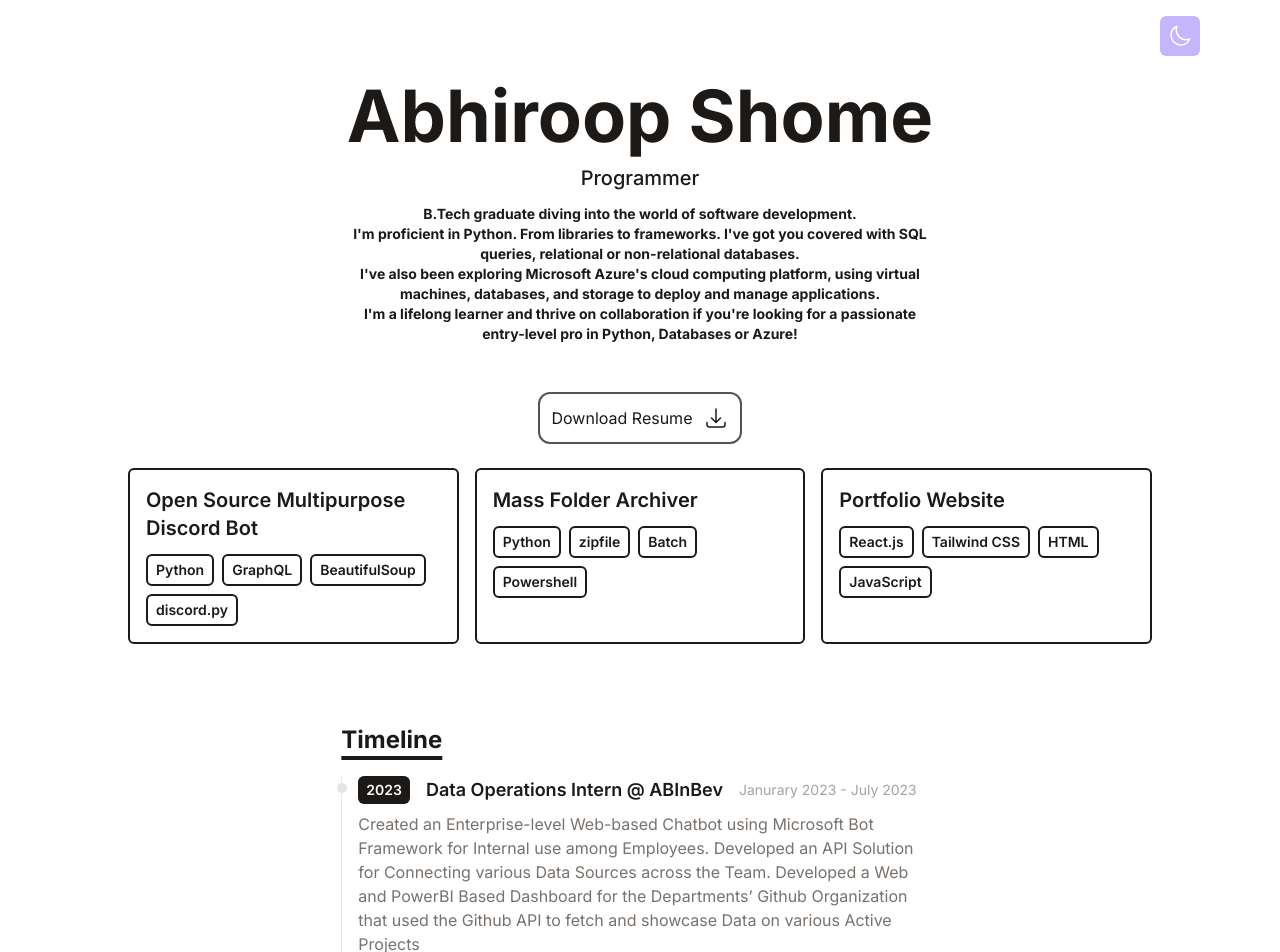
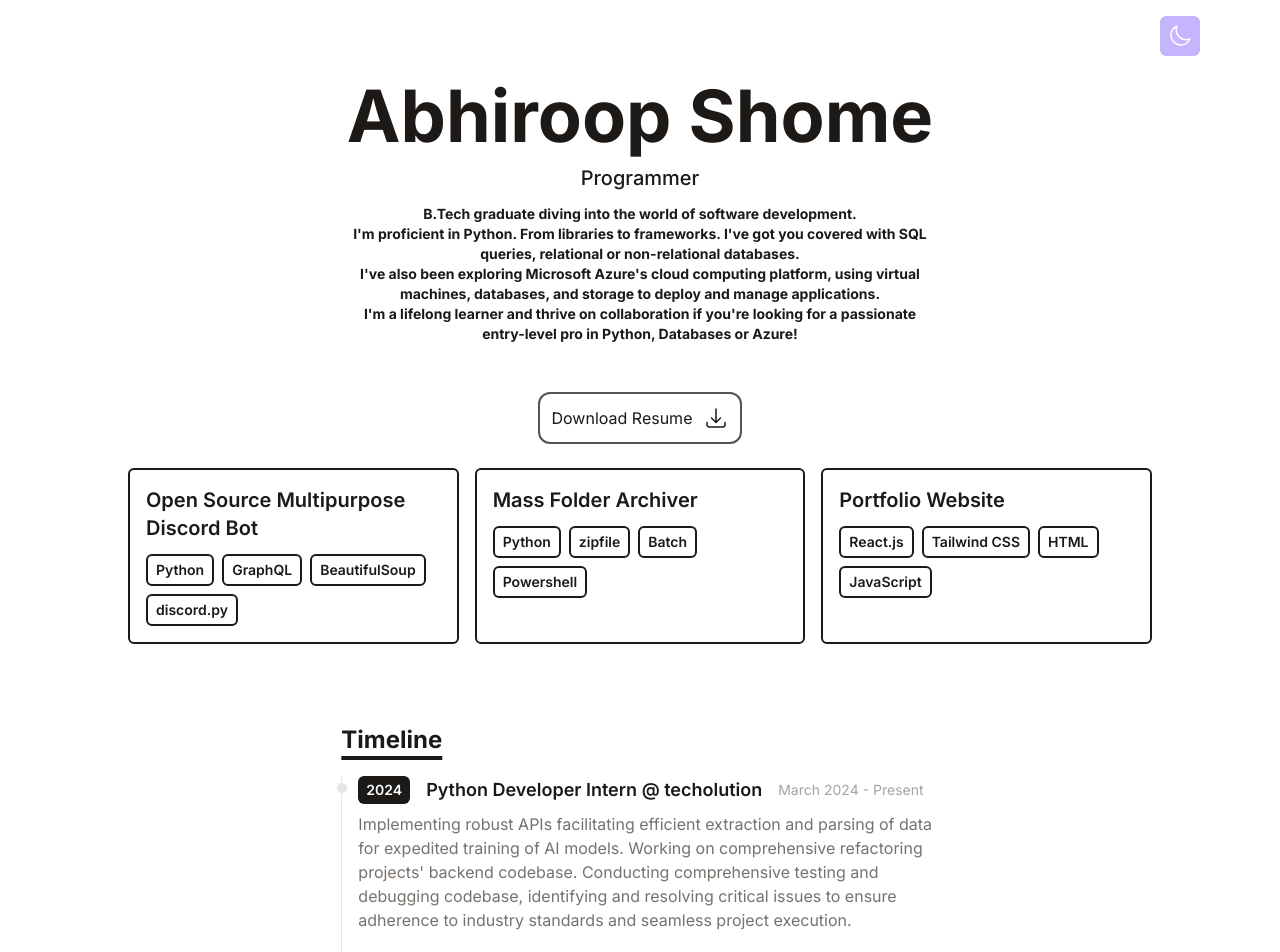
Before and after one commit to AbhiroopS/AbhiroopS.github.io, a React (Vite) app: page / in a window 1280 px wide. Shown: the top 952 px of the page. Built offline with nearby package versions, Linux system fonts and the light colour scheme.

Commit message:
Updated timeline and resume

```diff
--- a/src/data/timeline.js
+++ b/src/data/timeline.js
@@ -1,4 +1,10 @@
 export default [
+    {
+        year: '2024',
+        title: 'Python Developer Intern @ techolution',
+        duration: 'March 2024 - Present',
+        details: "Implementing robust APIs facilitating efficient extraction and parsing of data for expedited training of AI models. Working on comprehensive refactoring projects' backend codebase. Conducting comprehensive testing and debugging codebase, identifying and resolving critical issues to ensure adherence to industry standards and seamless project execution."
+    },
     {
         year: '2023',
         title: 'Data Operations Intern @ ABInBev',
```
Also changed, not shown: 1 other file (tests, documents, lock files or other folders).
